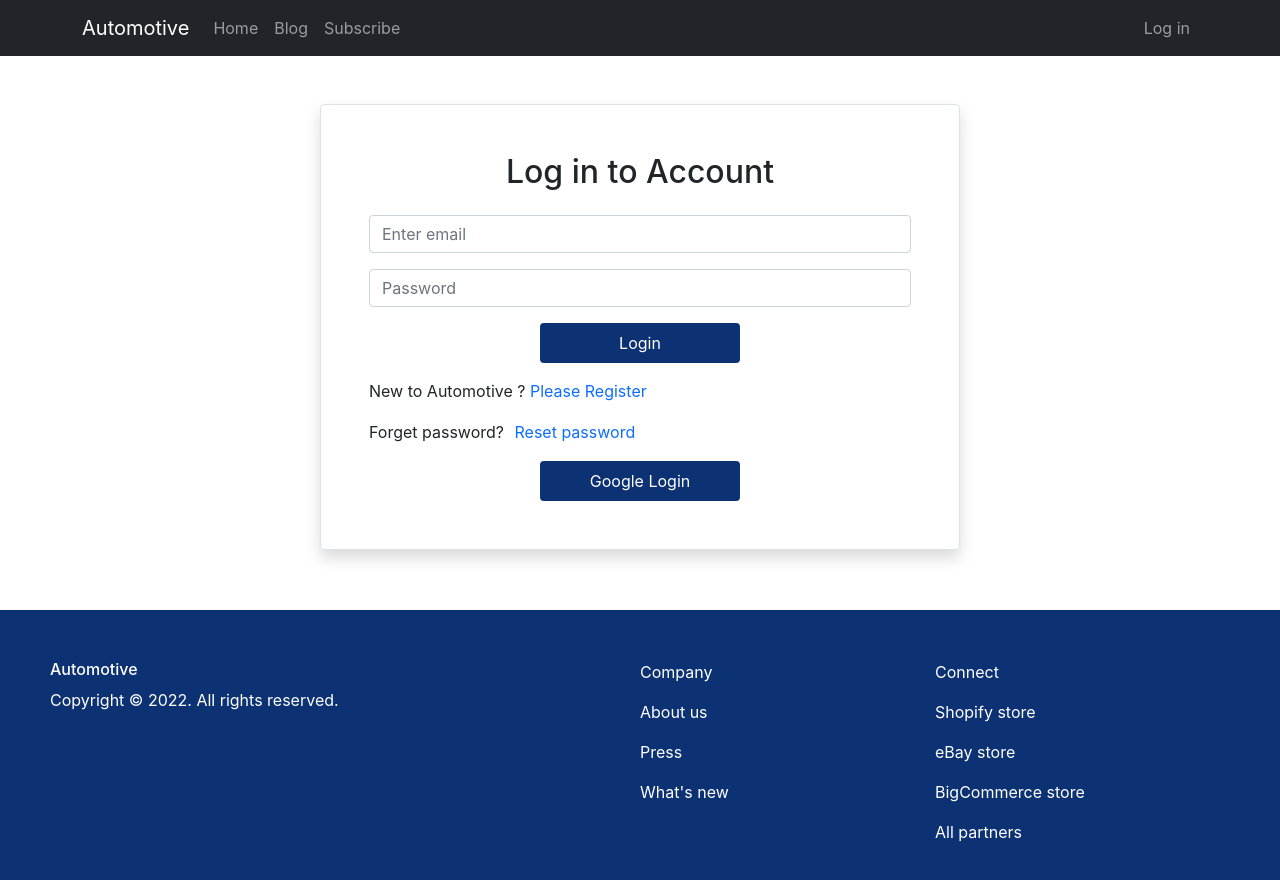
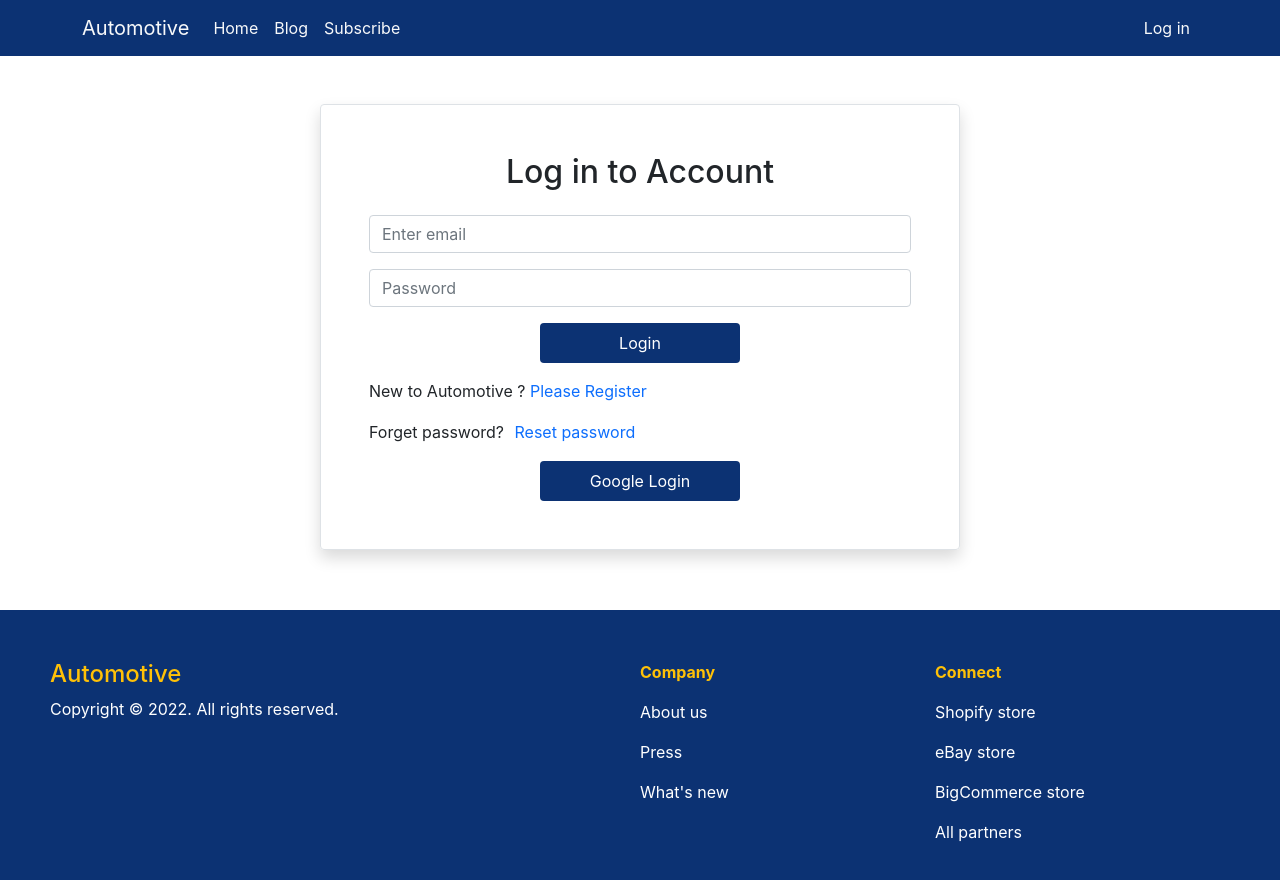
Before and after one commit to Tanimismat/a-11-warehouse-management, a React (Create React App) app: page /login in a window 1280 px wide. Shown: the top 880 px of the page. Built offline with nearby package versions, Linux system fonts and the light colour scheme; no server answers.

Commit message:
modified readme file

```diff
--- a/src/Components/ExtraSection2.js
+++ b/src/Components/ExtraSection2.js
@@ -5,9 +5,9 @@ const ExtraSection2 = () => {
         <div className='extraSection2 w-75 mx-auto border my-3 shadow rounded'>
             <h5 className='text-center my-3 p-3'>SEARCH OUR INVENTORY</h5>
 
-            <div className='d-flex my-4'>
+            <div className='d-flex my-4 smDevice'>
                 <div className='mx-3'>
-                    <div className='d-flex'>
+                    <div className='d-flex smDevice'>
                         <input className='fieldStyle' type="number" placeholder='Min Year' />
                         <p className='mx-1 my-0 p-0'>to</p>
                         <input className='fieldStyle' type="number" placeholder='Max Year' />
@@ -18,12 +18,12 @@ const ExtraSection2 = () => {
                 </div>
                 <div style={{ width: '1px', heitht: '100px', backgroundColor: 'lightgray' }} className=' me-3'></div>
                 <div>
-                    <div className='d-flex'>
+                    <div className='d-flex smDevice'>
                         <input className='fieldStyle' type="number" placeholder='Min Price' />
                         <p className='mx-1'>to</p>
                         <input className='fieldStyle' type="number" placeholder='Max price' />
                     </div>
-                    <div className='d-flex'>
+                    <div className='d-flex smDevice'>
                         <input className='fieldStyle' type="number" placeholder='Min Milage' />
                         <p className='mx-1'>to</p>
                         <input className='fieldStyle' type="number" placeholder='Max Milage' />
@@ -33,7 +33,7 @@ const ExtraSection2 = () => {
 
                 </div>
             </div>
-            <div className='d-flex justify-content-evenly mb-4'>
+            <div className='d-flex justify-content-evenly mb-4 smDevice'>
                 <span>
                     <input className='mx-2' type="checkbox" name="Certified" id="Certified" />
                     <label htmlFor="">Certified</label>
--- a/src/Components/HomePage/Footer.js
+++ b/src/Components/HomePage/Footer.js
@@ -3,20 +3,20 @@ import React from 'react';
 const Footer = () => {
     const year = new Date().getFullYear();
     return (
-        <div className='row g-0 footer'>
+        <div className='row g-0 footer responsiveFooter'>
             <div className='col-md-6'>
-                <h6>Automotive</h6>
+                <h4 className='text-warning'>Automotive</h4>
                 <p>Copyright © {year}. All rights reserved.</p>
             </div>
-            <div className='col-md-6 d-flex'>
+            <div className='col-md-6 d-flex others'>
                 <div className='col-md-6'>
-                    <p>Company</p>
+                    <p className='fw-bold text-warning'>Company</p>
                     <p>About us</p>
                     <p>Press</p>
                     <p>What's new</p>
                 </div>
                 <div className='col-md-6'>
-                    <p>Connect</p>
+                    <p className='fw-bold text-warning'>Connect</p>
                     <p>Shopify store</p>
                     <p>eBay store</p>
                     <p>BigCommerce store</p>
--- a/src/Components/HomePage/Header.js
+++ b/src/Components/HomePage/Header.js
@@ -15,38 +15,38 @@ const Header = () => {
 
     return (
         <>
-            <Navbar sticky='top' collapseOnSelect expand="lg" bg="dark" variant="dark">
+            <Navbar sticky='top' collapseOnSelect expand="lg" style={{ backgroundColor: 'var(--blue)' }} >
                 <Container>
-                    <Navbar.Brand as={Link} to="/home">Automotive</Navbar.Brand>
-                    <Navbar.Toggle aria-controls="responsive-navbar-nav" />
+                    <Navbar.Brand className='text-light' as={Link} to="/home">Automotive</Navbar.Brand>
+                    <Navbar.Toggle aria-controls="responsive-navbar-nav " />
                     <Navbar.Collapse id="responsive-navbar-nav">
                         <Nav className="me-auto">
-                            <Nav.Link as={Link} to="/">Home</Nav.Link>
-                            <Nav.Link as={Link} to="/blog">Blog</Nav.Link>
-                            <Nav.Link as={Link} to="/blog">Subscribe</Nav.Link>
+                            <Nav.Link className='text-light' as={Link} to="/">Home</Nav.Link>
+                            <Nav.Link className='text-light' as={Link} to="/blog">Blog</Nav.Link>
+                            <Nav.Link className='text-light' as={Link} to="/blog">Subscribe</Nav.Link>
                         </Nav>
                         {
                             user &&
                             <>
                                 <Nav>
-                                    <Nav.Link as={Link} to="/manage">Manage Items</Nav.Link>
+                                    <Nav.Link className='text-light' as={Link} to="/manage">Manage Items</Nav.Link>
                                 </Nav>
                                 <Nav>
-                                    <Nav.Link as={Link} to="/add">Add Item</Nav.Link>
+                                    <Nav.Link className='text-light' as={Link} to="/add">Add Item</Nav.Link>
                                 </Nav>
                                 <Nav>
-                                    <Nav.Link as={Link} to="/myitems">My Items</Nav.Link>
+                                    <Nav.Link className='text-light' as={Link} to="/myitems">My Items</Nav.Link>
                                 </Nav>
                             </>
                         }
 
                         {
                             user ? <Nav>
-                                <Nav.Link onClick={handleLogOut}>Log out</Nav.Link>
+                                <Nav.Link className='text-light' onClick={handleLogOut}>Log out</Nav.Link>
                             </Nav>
                                 :
                                 <Nav>
-                                    <Nav.Link as={Link} to="/login">Log in</Nav.Link>
+                                    <Nav.Link className='text-light' as={Link} to="/login">Log in</Nav.Link>
                                 </Nav>}
 
                     </Navbar.Collapse>
--- a/src/Components/HomePage/InventorySection.js
+++ b/src/Components/HomePage/InventorySection.js
@@ -14,7 +14,7 @@ const InventorySection = () => {
                     items.map(item => <Item key={_id} item={item}></Item>).slice(1, 7)
                 }
             </div>
-            <button style={{ height: '40px', backgroundColor: 'var(--blue)' }} className='d-block mx-auto border-0 mb-5 w-25 rounded'><Link to='/inventory/:id' className='text-decoration-none text-white '>Manage Inventories</Link></button>
+            <button style={{ height: '40px', backgroundColor: 'var(--blue)' }} className='d-block mx-auto border-0 mb-5 w-25 rounded manageInventoryBtn'><Link to='/inventory/:id' className='text-decoration-none text-white '>Manage Inventories</Link></button>
         </div>
     );
 };
--- a/src/Components/Login.js
+++ b/src/Components/Login.js
@@ -57,7 +57,7 @@ const Login = () => {
     }
 
     return (
-        <div className='w-50 mx-auto border shadow rounded p-5 m-5'>
+        <div className='w-50 mx-auto border shadow rounded p-5 m-5 responsive'>
             <h2 className='text-center mb-4'>Log in to Account</h2>
             <Form onClick={handleSubmit}>
 
@@ -77,7 +77,7 @@ const Login = () => {
                     variant="primary"
                     type="submit"
                     style={{ width: '200px', height: '40px', backgroundColor: 'var(--blue)' }}
-                    className='d-block mx-auto border-0 rounded text-white mb-3'
+                    className='d-block mx-auto border-0 rounded text-white mb-3 '
                 >Login
                 </Button>
 
--- a/src/Components/Register.js
+++ b/src/Components/Register.js
@@ -45,7 +45,7 @@ const Register = () => {
 
 
     return (
-        <div className='w-50 mx-auto border shadow rounded p-5 m-5'>
+        <div className='w-50 mx-auto border shadow rounded p-5 m-5 responsive'>
             <h3 className='text-center mb-4'>Register Your Account</h3>
             <Form onClick={handleSubmit}>
                 <Form.Group className="mb-3" controlId="formBasicName">
--- a/src/index.css
+++ b/src/index.css
@@ -14,6 +14,7 @@ code {
 
 :root {
   --blue: #0c3273;
+  --white: #FFFFFF;
 }
 
 .inventory-items {
@@ -44,3 +45,39 @@ code {
   margin-top: 60px;
   padding: 50px;
 }
+
+@media only screen and (max-width:576px) {
+  .inventory-items {
+    display: grid;
+    grid-template-columns: repeat(1, 1fr);
+    grid-gap: 40px;
+    margin: 50px 50px;
+    padding: 5px;
+  }
+
+  .manageInventoryBtn {
+    width: 200px !important;
+    padding: 10px;
+  }
+
+  .smDevice {
+    display: flex;
+    flex-direction: column;
+    margin: 20px 30px !important;
+  }
+
+  .responsiveFooter {
+    justify-content: center;
+    text-align: center;
+  }
+
+  .others {
+    display: flex;
+    flex-direction: column;
+  }
+
+  .responsive {
+    width: 350px !important;
+  }
+
+}
```
Also changed, not shown: 1 other file (tests, documents, lock files or other folders).
